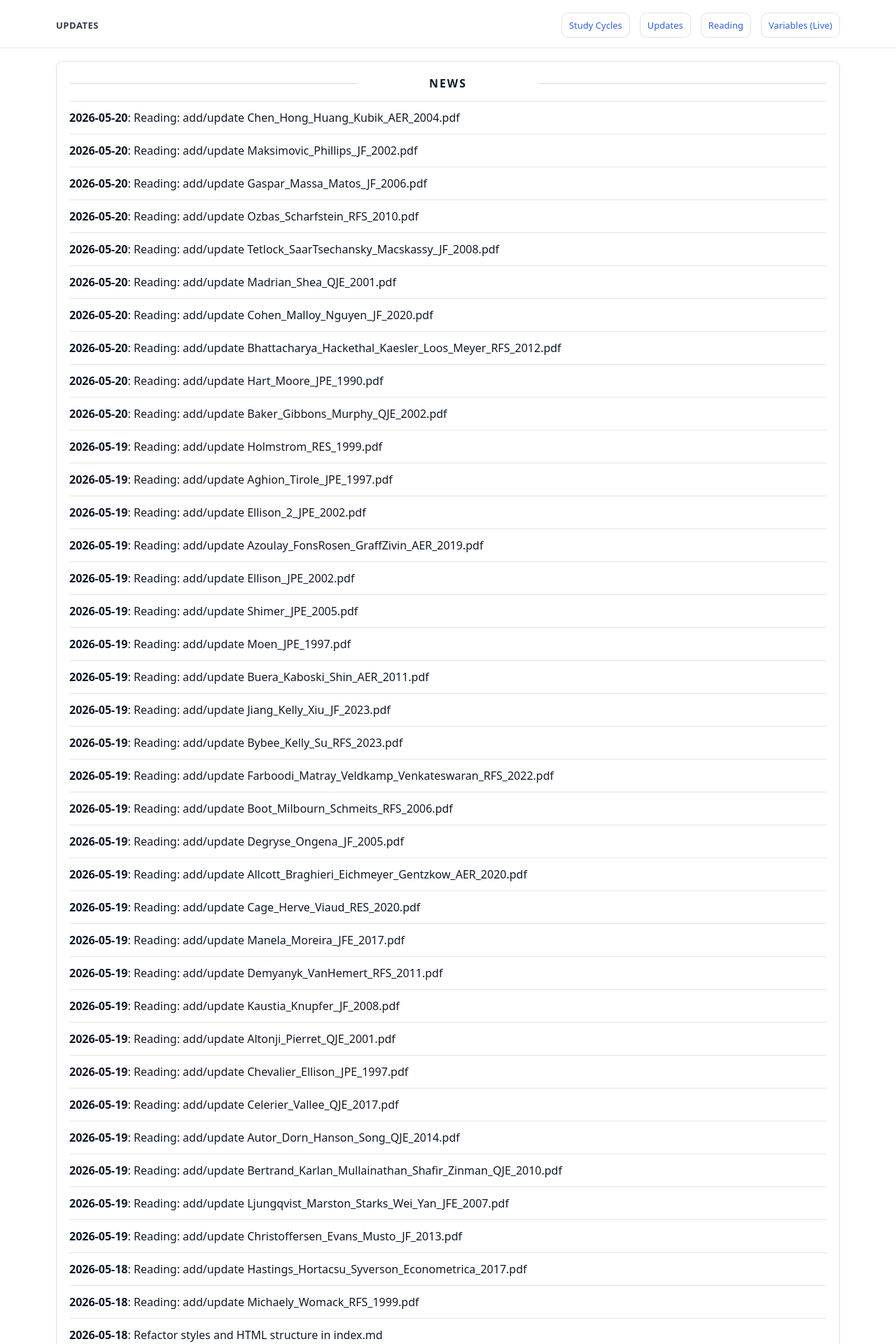
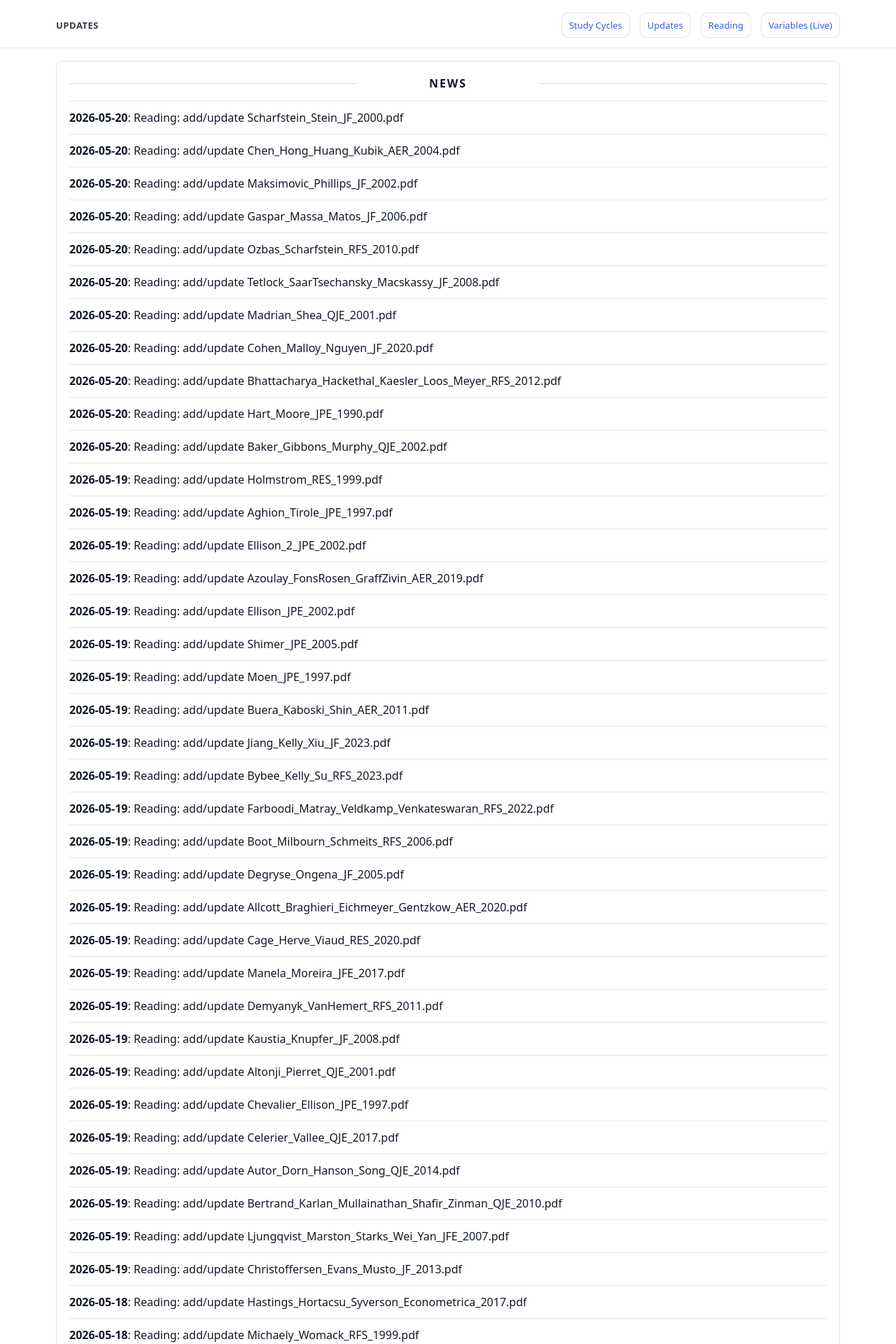
Before and after one commit to yaxinzn/study-archive, a Jekyll site: the page built from updates/index.md, in a window 1280 px wide. Shown: the top 1920 px of the page at 70% size. Built offline with Jekyll 4.4.1, drawn with Linux system fonts in a browser that asks for light colours; some of the changed text lies outside the part shown.

Commit message:
chore: update NEWS feed

```diff
--- a/_data/news.yml
+++ b/_data/news.yml
@@ -1,4 +1,7 @@
 # Auto-generated update history (sorted newest -> oldest). Do not edit manually.
+- ts: "1779230477"
+  date: "2026-05-20"
+  title: "Reading: add/update Scharfstein_Stein_JF_2000.pdf"
 - ts: "1779230269"
   date: "2026-05-20"
   title: "Reading: add/update Chen_Hong_Huang_Kubik_AER_2004.pdf"
```
